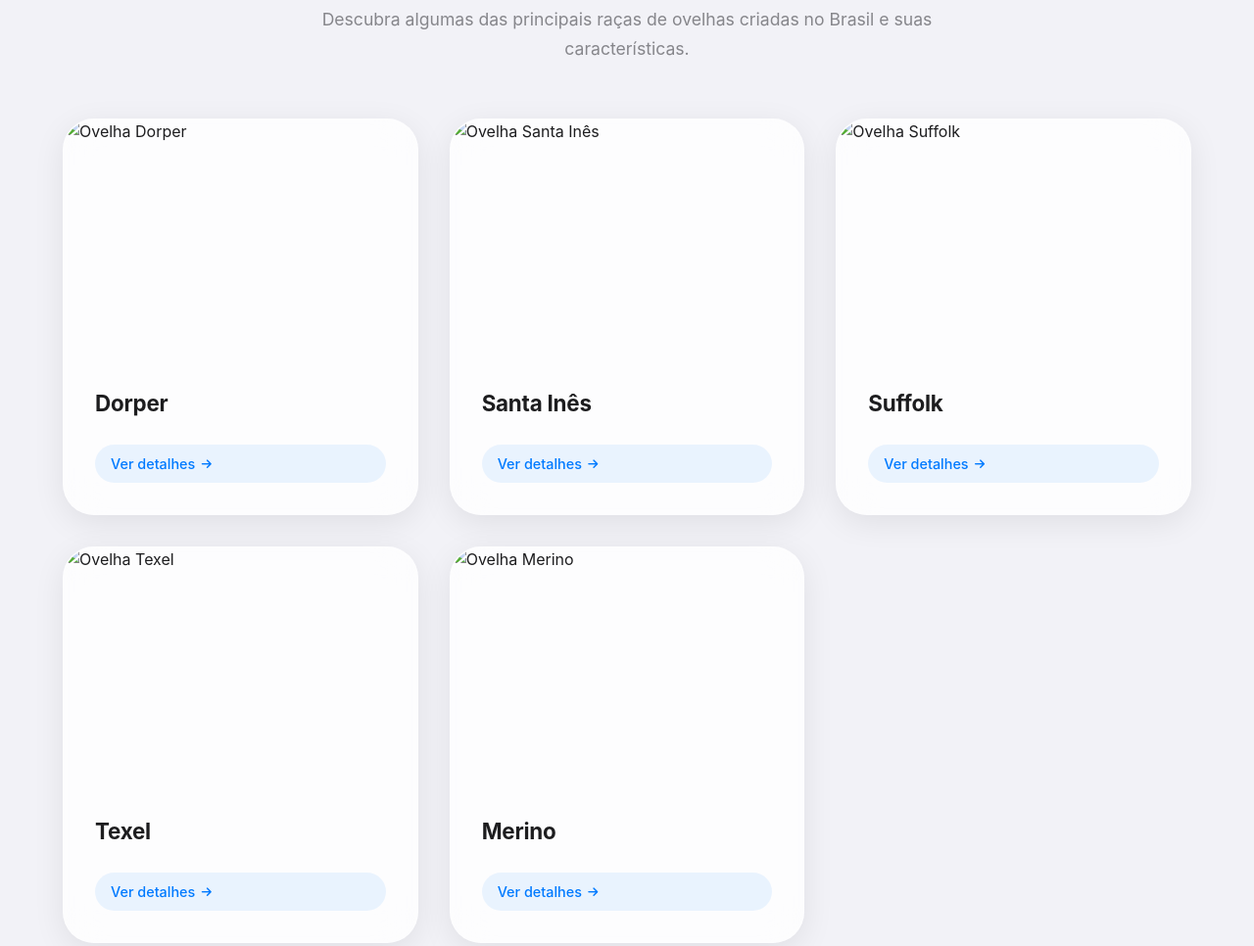
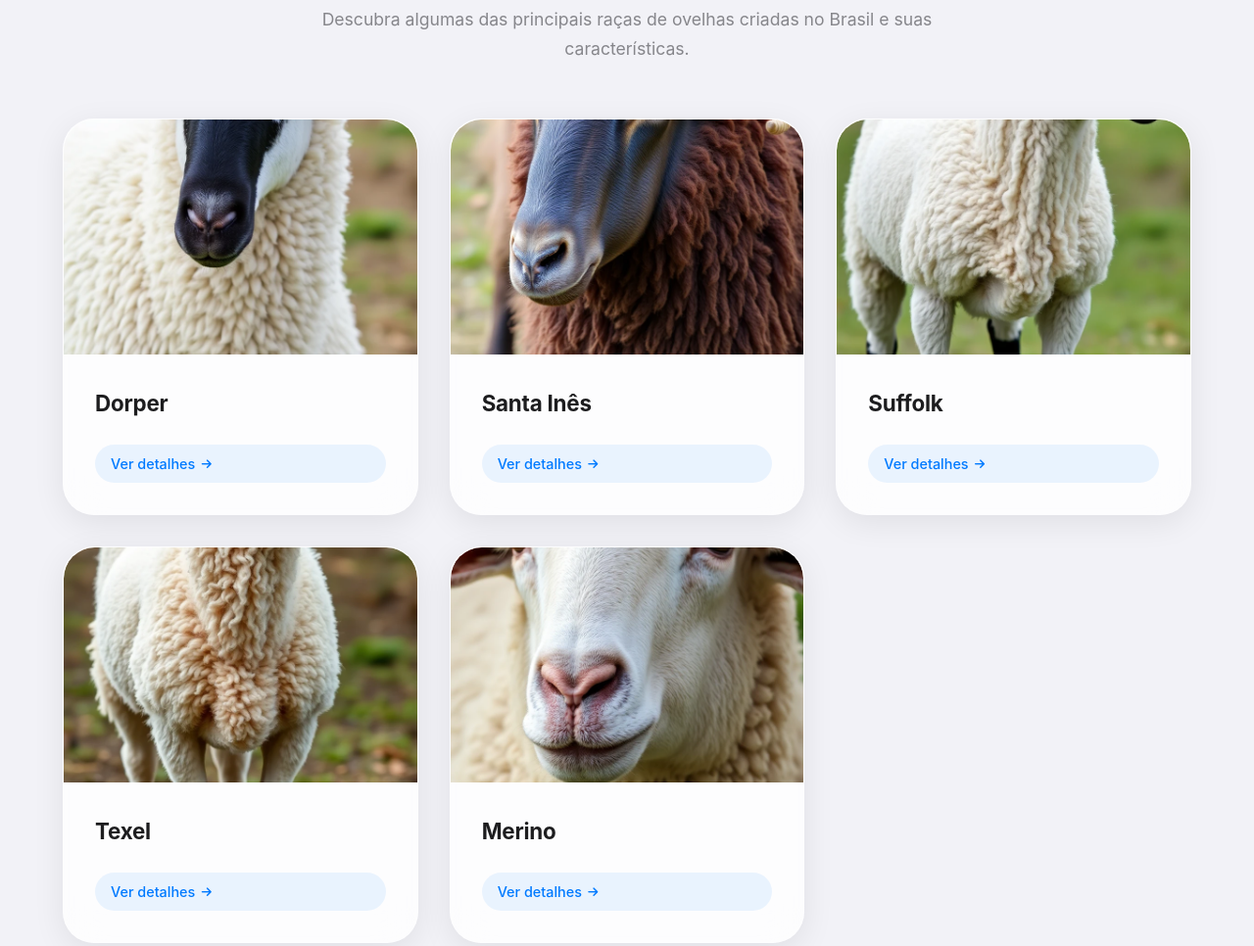
Before and after one commit to S4CodeWorks/projeto-ovelha-2.0.0, a plain HTML site: page index.html in a window 1280 px wide. Shown: the part 2248-3214 px from the top of the page at 98% size. Drawn offline with Linux system fonts and the light colour scheme; the site is published under a folder, as on GitHub Pages, so addresses that start at the root find nothing.

Commit message:
Update index.html

```diff
--- a/index.html
+++ b/index.html
@@ -147,7 +147,7 @@
                 <div class="breeds-grid">
                     <a href="dorper.html" class="breed-card animate-on-scroll">
                         <div class="breed-card-image-wrapper">
-                            <img src="/sheep-dorper.png" alt="Ovelha Dorper">
+                            <img src="sheep-dorper.png" alt="Ovelha Dorper">
                         </div>
                         <div class="breed-card-content">
                             <h3>Dorper</h3>
@@ -156,7 +156,7 @@
                     </a>
                     <a href="santa-ines.html" class="breed-card animate-on-scroll">
                         <div class="breed-card-image-wrapper">
-                            <img src="/sheep-santa-ines.png" alt="Ovelha Santa Inês">
+                            <img src="sheep-santa-ines.png" alt="Ovelha Santa Inês">
                         </div>
                         <div class="breed-card-content">
                             <h3>Santa Inês</h3>
@@ -165,7 +165,7 @@
                     </a>
                     <a href="suffolk.html" class="breed-card animate-on-scroll">
                         <div class="breed-card-image-wrapper">
-                             <img src="/sheep-suffolk.png" alt="Ovelha Suffolk">
+                             <img src="sheep-suffolk.png" alt="Ovelha Suffolk">
                         </div>
                         <div class="breed-card-content">
                             <h3>Suffolk</h3>
@@ -174,7 +174,7 @@
                     </a>
                     <a href="texel.html" class="breed-card animate-on-scroll">
                         <div class="breed-card-image-wrapper">
-                            <img src="/sheep-texel.png" alt="Ovelha Texel">
+                            <img src="sheep-texel.png" alt="Ovelha Texel">
                         </div>
                         <div class="breed-card-content">
                             <h3>Texel</h3>
@@ -183,7 +183,7 @@
                     </a>
                     <a href="merino.html" class="breed-card animate-on-scroll">
                         <div class="breed-card-image-wrapper">
-                            <img src="/sheep-merino.png" alt="Ovelha Merino">
+                            <img src="sheep-merino.png" alt="Ovelha Merino">
                         </div>
                         <div class="breed-card-content">
                             <h3>Merino</h3>
```
